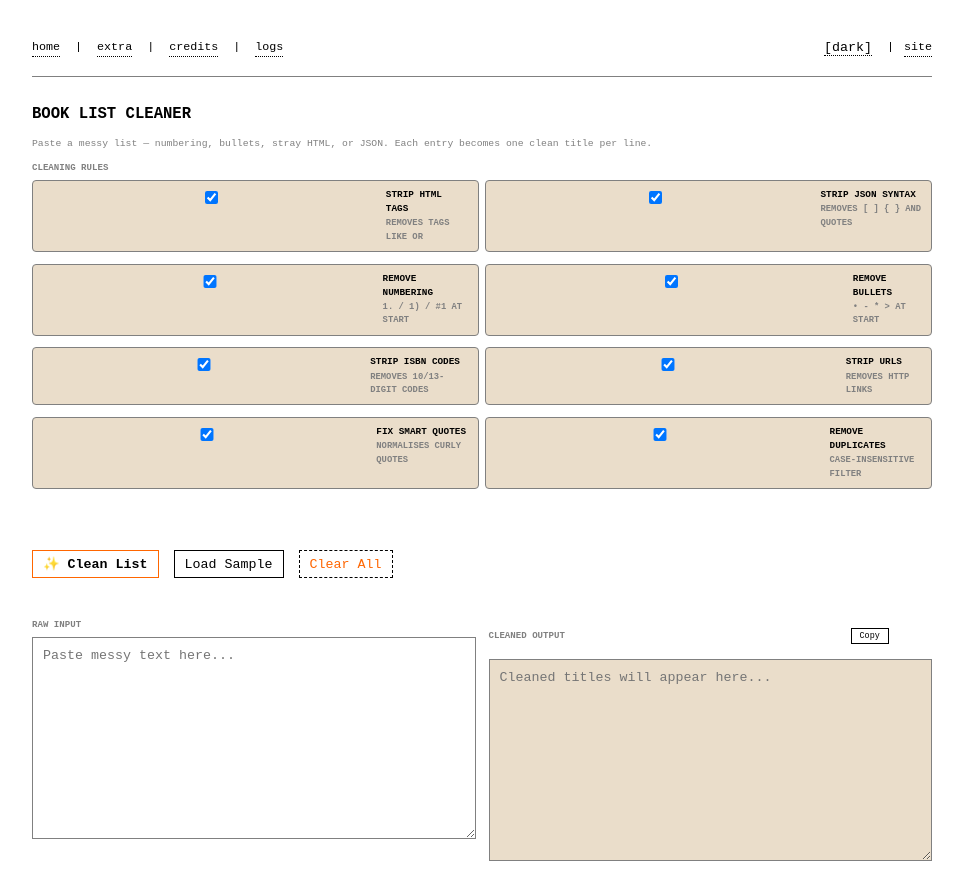
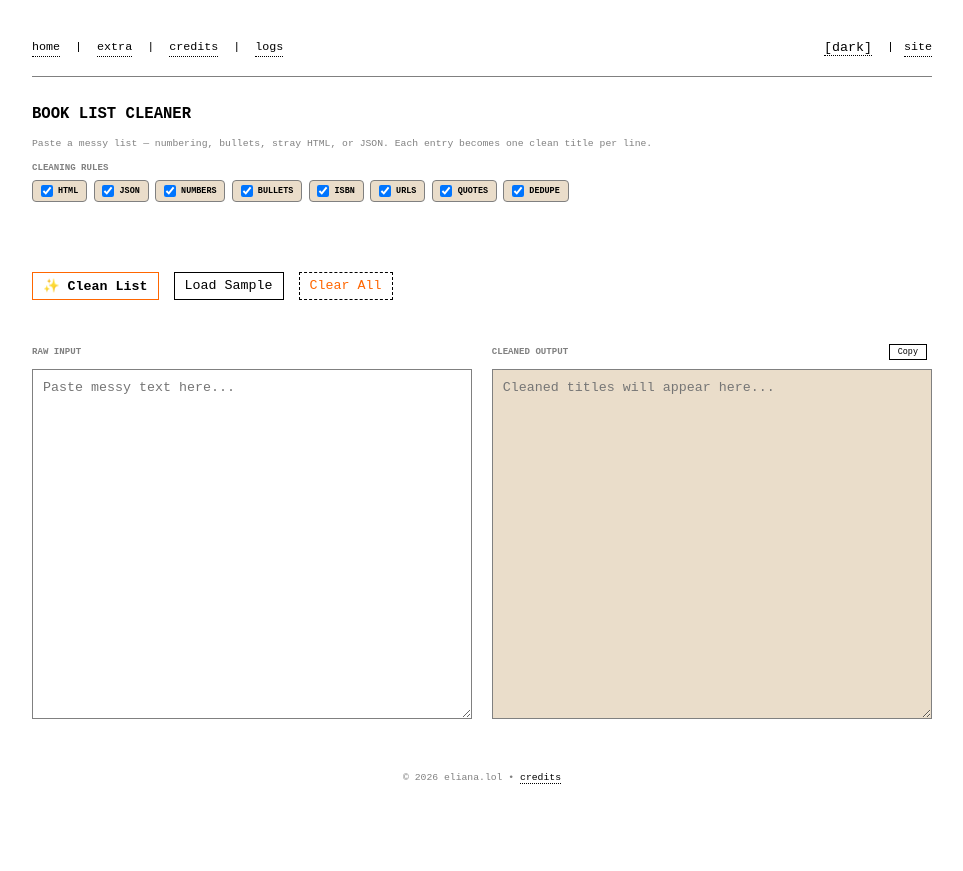
Before and after one commit to jubilancy/tools, a plain HTML site: page book-list-cleaner.html in a window 1280 px wide. Shown: the top 871 px of the page, without its empty margins (158-1121 px from the left). After the commit the page ends 805 px from the top, so only its background shows below. Drawn offline with Linux system fonts and the light colour scheme.

Commit message:
fixed layout of book cleaner

```diff
--- a/book-list-cleaner.html
+++ b/book-list-cleaner.html
@@ -13,42 +13,58 @@
         gap: 20px;
       }
 
-      /* Rules Grid & Interaction */
-      .rules-grid {
-        display: grid;
-        grid-template-columns: 1fr 1fr;
+      /* Options Bar */
+      .rules-bar {
+        display: flex;
+        flex-wrap: nowrap;
+        overflow-x: auto;
         gap: 0.5rem;
+        padding-bottom: 8px;
         margin-bottom: 1.25rem;
+        -webkit-overflow-scrolling: touch;
       }
 
       .rule {
         display: flex;
-        align-items: flex-start;
-        gap: 0.5rem;
+        align-items: center;
+        gap: 0.4rem;
         background: var(--hover);
         border: 1px solid var(--puny);
         border-radius: 4px;
-        padding: 0.55rem 0.75rem;
-        font-size: 0.68rem;
+        padding: 0.3rem 0.6rem;
+        font-size: 0.65rem;
         cursor: pointer;
+        white-space: nowrap;
+        transition: border-color 0.2s;
       }
 
       .rule:hover {
         border-color: var(--accent);
       }
 
+      .rule input[type='checkbox'] {
+        margin: 0;
+        width: 12px;
+        height: 12px;
+      }
+
       .rule-name {
         color: var(--text);
-        font-size: 0.72rem;
-        display: block;
-        margin-bottom: 0.1rem;
         font-weight: bold;
+        text-transform: uppercase;
       }
 
       .grid {
         display: grid;
         grid-template-columns: 1fr 1fr;
-        gap: 1rem;
+        gap: 1.5rem;
+        align-items: end; /* Aligns bottoms of the containers */
+      }
+
+      .col {
+        display: flex;
+        flex-direction: column;
+        height: 100%;
       }
 
       label {
@@ -58,6 +74,13 @@
         font-weight: bold;
         color: var(--puny);
         margin-bottom: 5px;
+      }
+
+      textarea {
+        width: 100%;
+        height: 350px; /* Force identical height */
+        resize: vertical;
+        box-sizing: border-box;
       }
 
       .action-bar {
@@ -97,7 +120,8 @@
         display: flex;
         justify-content: space-between;
         align-items: center;
-        margin-bottom: 0.4rem;
+        height: 24px; /* Fixed height to prevent shifting */
+        margin-bottom: 5px;
       }
 
       .toast {
@@ -112,9 +136,11 @@
       }
 
       @media (max-width: 580px) {
-        .grid,
-        .rules-grid {
+        .grid {
           grid-template-columns: 1fr;
+        }
+        textarea {
+          height: 250px;
         }
       }
     </style>
@@ -143,7 +169,7 @@
       <div class="tool-layout">
         <div>
           <label>Cleaning rules</label>
-          <div class="rules-grid" id="rulesGrid"></div>
+          <div class="rules-bar" id="rulesBar"></div>
         </div>
 
         <div class="action-bar">
@@ -164,29 +190,29 @@
 
         <div class="grid">
           <div class="col">
-            <label>Raw input</label>
+            <div class="out-header">
+              <label style="margin-bottom: 0">Raw input</label>
+            </div>
             <textarea
               id="input"
-              rows="12"
               placeholder="Paste messy text here..."
             ></textarea>
           </div>
           <div class="col">
             <div class="out-header">
               <label style="margin-bottom: 0">Cleaned output</label>
-              <div style="display: flex; align-items: center">
+              <div style="display: flex; align-items: center; gap: 8px">
+                <span class="toast" id="toast">Copied!</span>
                 <button
                   onclick="copyOut()"
                   style="padding: 2px 8px; font-size: 0.65rem"
                 >
                   Copy
                 </button>
-                <span class="toast" id="toast">Copied!</span>
               </div>
             </div>
             <textarea
               id="output"
-              rows="12"
               readonly
               placeholder="Cleaned titles will appear here..."
               style="background: var(--hover)"
@@ -242,59 +268,19 @@
 
     <script>
       const RULES = [
-        {
-          id: 'stripHtml',
-          name: 'Strip HTML tags',
-          desc: 'Removes tags like <b> or <i>',
-          default: true,
-        },
-        {
-          id: 'stripJson',
-          name: 'Strip JSON syntax',
-          desc: 'Removes [ ] { } and quotes',
-          default: true,
-        },
-        {
-          id: 'stripNums',
-          name: 'Remove numbering',
-          desc: '1. / 1) / #1 at start',
-          default: true,
-        },
-        {
-          id: 'stripBullets',
-          name: 'Remove bullets',
-          desc: '• - * > at start',
-          default: true,
-        },
-        {
-          id: 'stripIsbn',
-          name: 'Strip ISBN codes',
-          desc: 'Removes 10/13-digit codes',
-          default: true,
-        },
-        {
-          id: 'stripUrls',
-          name: 'Strip URLs',
-          desc: 'Removes http links',
-          default: true,
-        },
-        {
-          id: 'fixQuotes',
-          name: 'Fix smart quotes',
-          desc: 'Normalises curly quotes',
-          default: true,
-        },
-        {
-          id: 'dedupe',
-          name: 'Remove duplicates',
-          desc: 'Case-insensitive filter',
-          default: true,
-        },
+        { id: 'stripHtml', name: 'HTML', default: true },
+        { id: 'stripJson', name: 'JSON', default: true },
+        { id: 'stripNums', name: 'Numbers', default: true },
+        { id: 'stripBullets', name: 'Bullets', default: true },
+        { id: 'stripIsbn', name: 'ISBN', default: true },
+        { id: 'stripUrls', name: 'URLs', default: true },
+        { id: 'fixQuotes', name: 'Quotes', default: true },
+        { id: 'dedupe', name: 'Dedupe', default: true },
       ];
 
-      const rg = document.getElementById('rulesGrid');
+      const rb = document.getElementById('rulesBar');
       RULES.forEach((r) => {
-        rg.innerHTML += `<label class="rule"><input type="checkbox" id="r_${r.id}" ${r.default ? 'checked' : ''}><span class="rule-info"><span class="rule-name">${r.name}</span>${r.desc}</span></label>`;
+        rb.innerHTML += `<label class="rule"><input type="checkbox" id="r_${r.id}" ${r.default ? 'checked' : ''}><span class="rule-name">${r.name}</span></label>`;
       });
 
       function on(id) {
```
